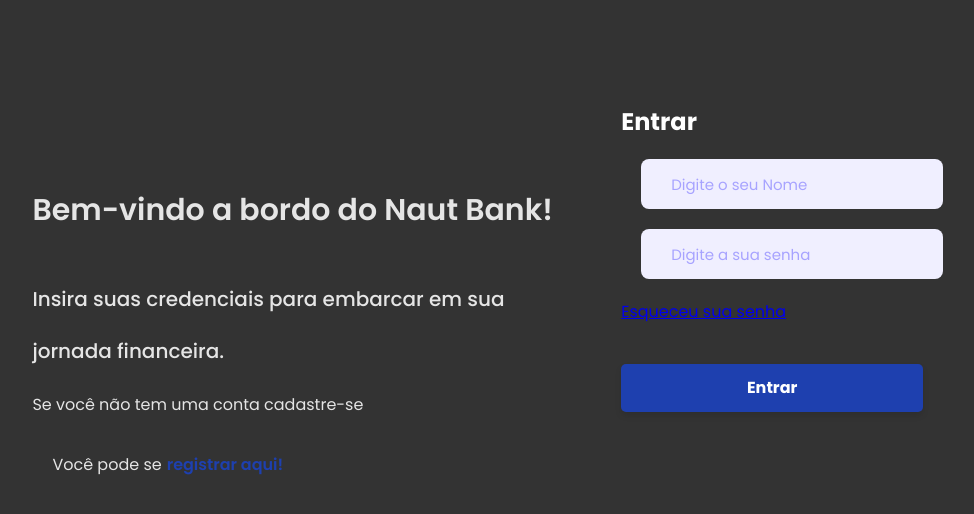
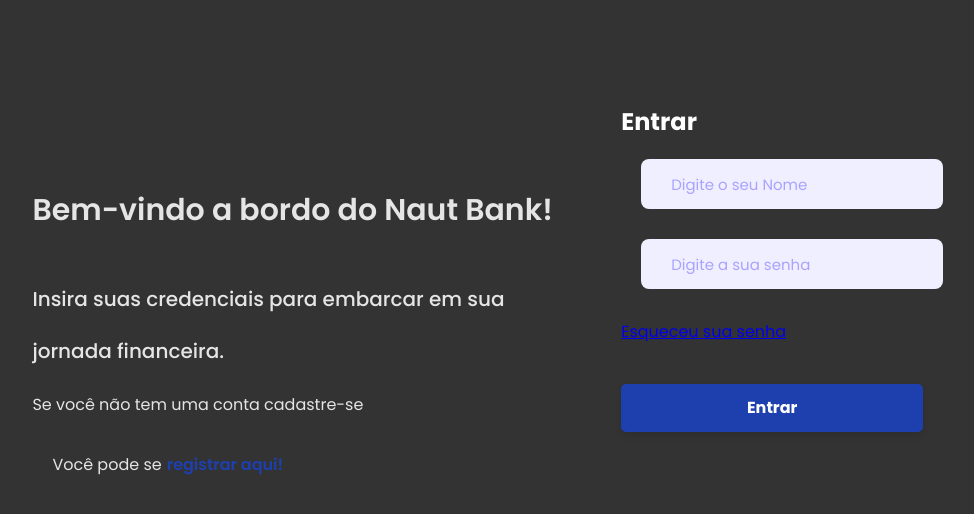
Before and after one commit to XuanDeveloper/Naut-Bank, a React (Vite) app in the folder Front-end/: page / in a window 1280 px wide. Shown: the top 514 px of the page, without its empty margins (130-1104 px from the left). Built offline with nearby package versions, Linux system fonts and the light colour scheme.

Commit message:
Updating Home CSS

```diff
--- a/Front-end/src/Pages/Home/home.css
+++ b/Front-end/src/Pages/Home/home.css
@@ -25,10 +25,7 @@
     font-weight: 400;
     font-size: 15px;
     line-height: 22px;
-<<<<<<< HEAD
     margin-bottom: 10px; /* Adicionado para espaçamento entre os inputs */
-=======
->>>>>>> dev
 }
 
 input::placeholder {
@@ -67,7 +64,3 @@
 .mensagem-erro {
     color: #FF0000;
 }
-<<<<<<< HEAD
-
-=======
->>>>>>> dev
```
